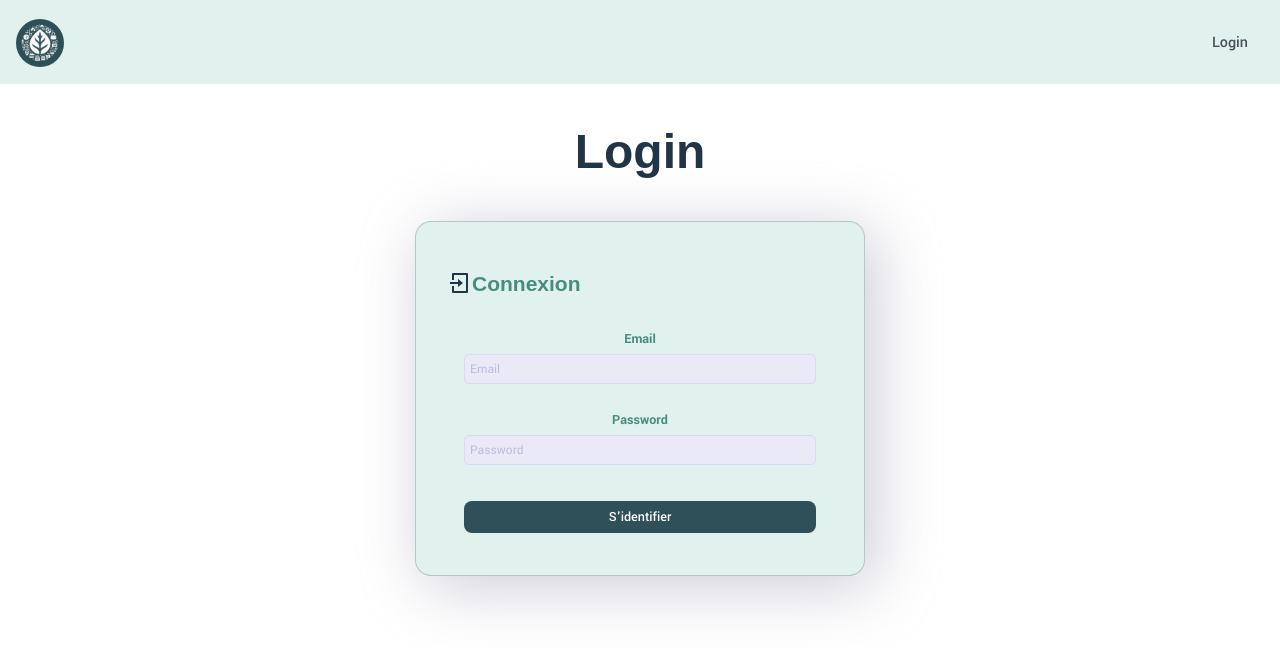
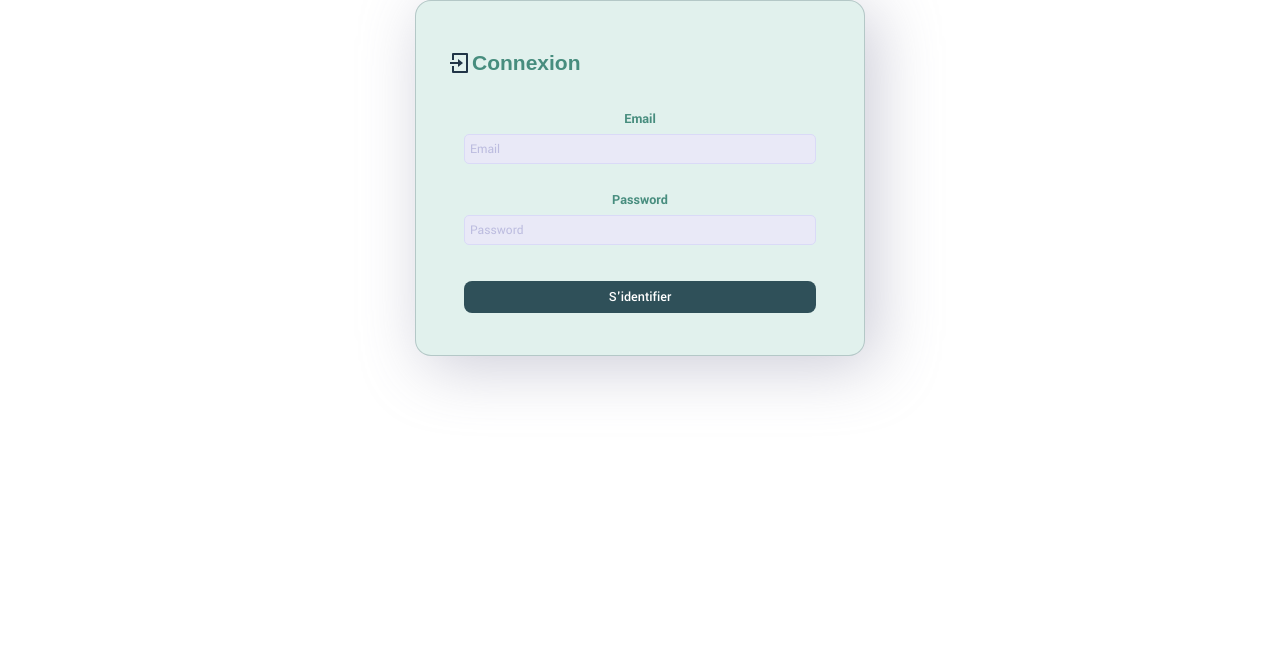
Before and after one commit to diginamic-projet-final-gp4/projet_final_gcjf, a React (Vite) app in the folder frontend/: page / in a window 1280 px wide. Shown: the top 648 px of the page. Built offline with nearby package versions, Linux system fonts and the light colour scheme; a web font is replaced by a local one.

Commit message:
Patch "isLogged" & change login page

```diff
--- a/frontend/src/components/Body/Body.css
+++ b/frontend/src/components/Body/Body.css
@@ -54,3 +54,7 @@ li a {
   text-decoration: none;
   color: #495057;
 }
+
+.main {
+  height: 100vh;
+}
--- a/frontend/src/components/Body/Body.jsx
+++ b/frontend/src/components/Body/Body.jsx
@@ -31,7 +31,16 @@ function Nav({ logOut, role }) {
 
   async function handleLogout() {
     await logOut();
+    localStorage.removeItem("isLogged");
     navigate("/");
+  }
+
+  // Vérifier si l'utilisateur est connecté
+  const isLogged = localStorage.getItem("isLogged");
+
+  // Si l'utilisateur n'est pas connecté, ne rien retourner
+  if (!isLogged) {
+    return null;
   }
 
   return (
--- a/frontend/src/pages/Login/Login.css
+++ b/frontend/src/pages/Login/Login.css
@@ -1,10 +1,8 @@
 #login-form {
   display: flex;
-  flex-direction: column;
-  flex-wrap: nowrap;
   align-items: stretch;
   width: 30%;
-  height: 30%;
+  min-height: 30%;
   margin: 0 auto;
   border-radius: 1em;
   background: #e1f1ed;
@@ -12,6 +10,7 @@
   box-shadow: 10px 10px 64px 0px rgba(180, 180, 207, 0.75);
   -webkit-box-shadow: 10px 10px 64px 0px rgba(186, 186, 202, 0.75);
   -moz-box-shadow: 10px 10px 64px 0px rgba(208, 208, 231, 0.75);
+  flex-direction: column;
 
   .field {
     display: flex;
--- a/frontend/src/pages/Login/Login.jsx
+++ b/frontend/src/pages/Login/Login.jsx
@@ -49,8 +49,6 @@ export default function Login() {
 
   return (
     <>
-      <h1>Login</h1>
-
       <form
         className="form card"
         ref={formRef}
--- a/frontend/src/pages/Profile/MonProfile.jsx
+++ b/frontend/src/pages/Profile/MonProfile.jsx
@@ -4,6 +4,12 @@ import "./Profil.css";
 
 export default function Profil() {
   const { loadedData } = loadData("http://localhost:8082/api/user");
+
+  if (loadedData && !localStorage.getItem("isLogged")) {
+    localStorage.setItem("isLogged", true);
+    // Déso pas déso, mais le menu c'est cool
+    window.location.reload();
+  }
 
   return (
     <>
```
Also changed, not shown: frontend/public/2150763636.jpg (added).
